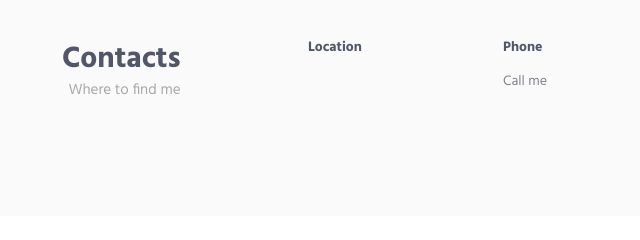
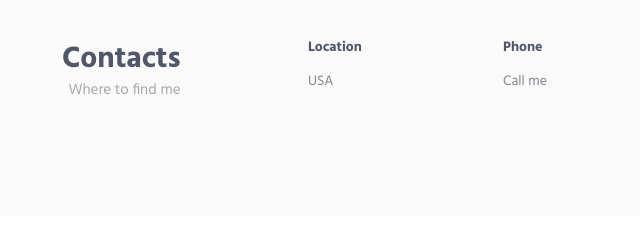
Before and after one commit to Romacoding/Portfolio, a plain HTML site: page index.html in a window 1280 px wide. Shown: the part 2433-2673 px from the top of the page, 152-792 px from the left. Drawn offline with Linux system fonts and the light colour scheme.

Commit message:
Update index.html

```diff
--- a/index.html
+++ b/index.html
@@ -408,7 +408,7 @@
                             <div class="row">
                                 <div class="col-md-3 col-xs-6 md-margin-b-30">
                                     <h5>Location</h5>
-                                    <a></a>
+                                    <a>USA</a>
                                 </div>
                                 <div class="col-md-3 col-xs-6 md-margin-b-30">
                                     <h5>Phone</h5>
```
